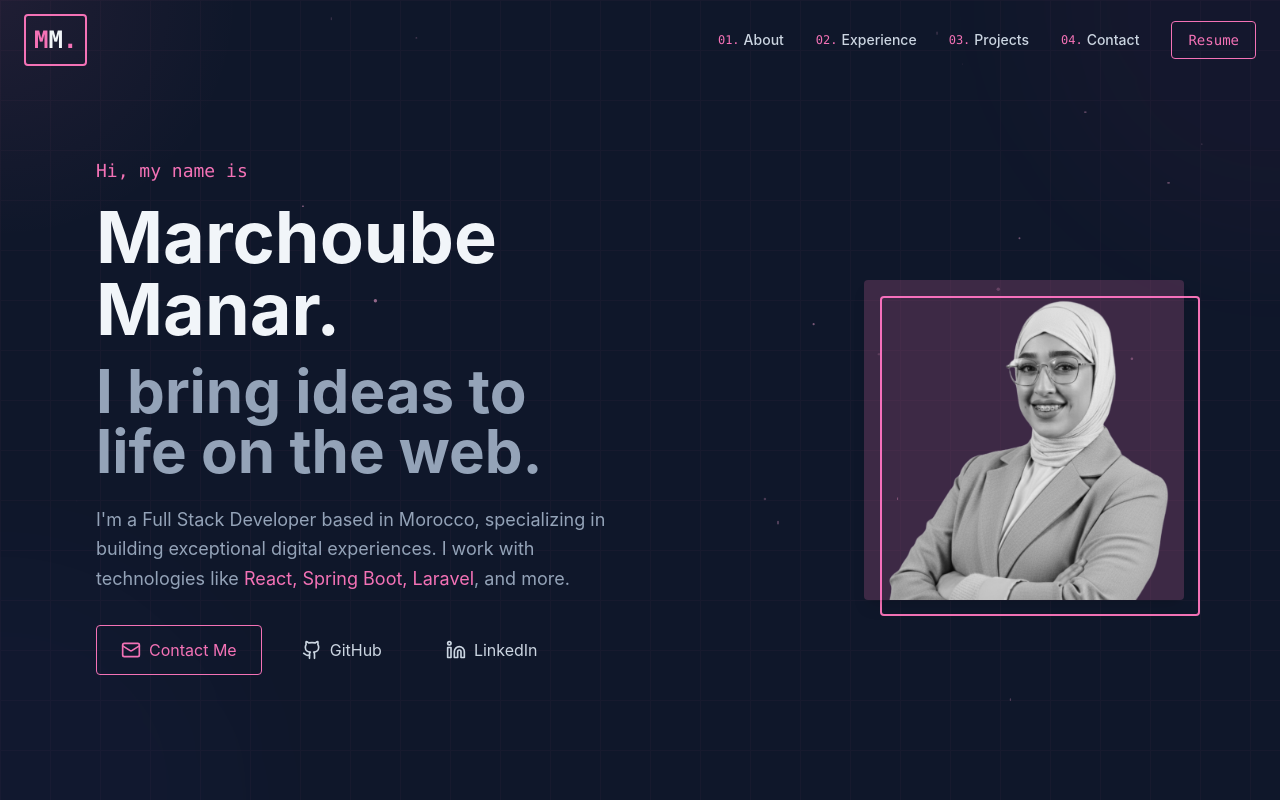
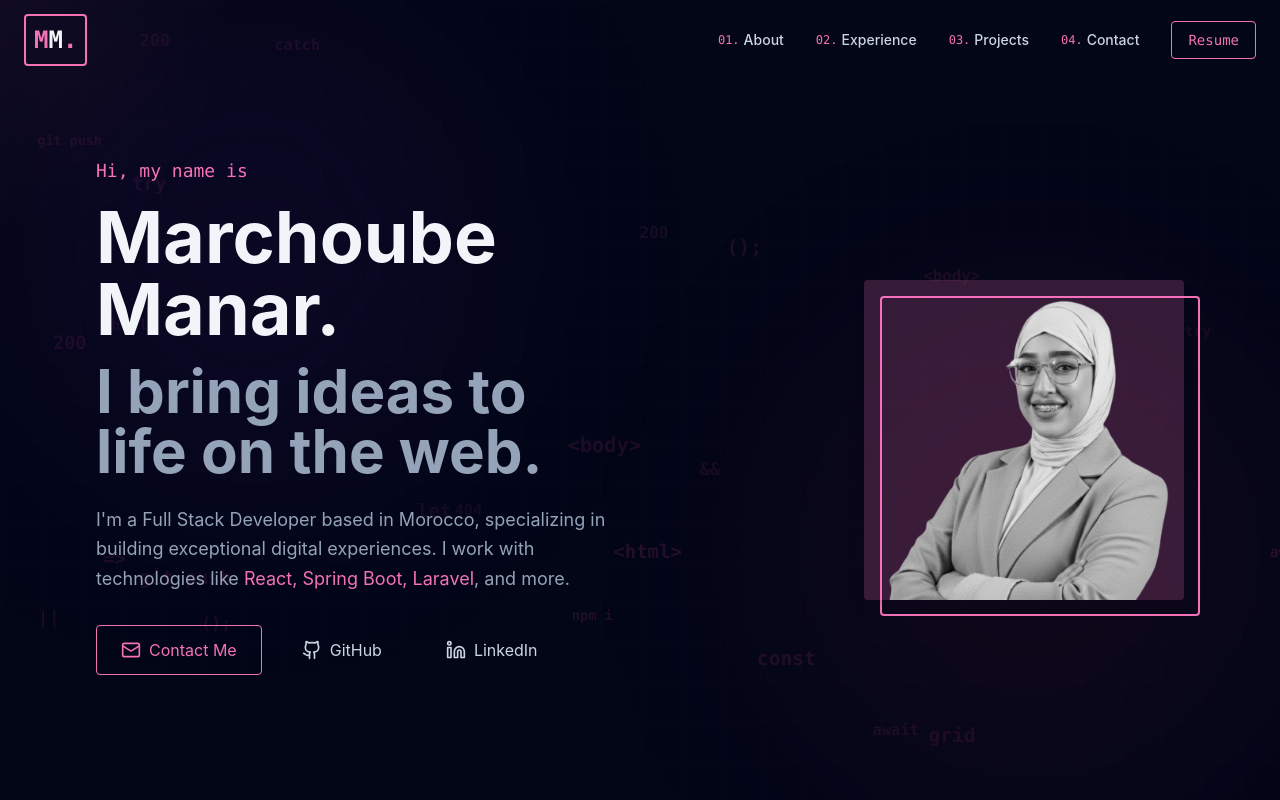
Before and after one commit to ManaR-Rch/My-portfolio, a React (Vite) app: page / in a window 1280 px wide. Shown: the top 800 px of the page. Built offline with nearby package versions, Linux system fonts and the light colour scheme.

Commit message:
Enhance background: Add subtle code stream animation

```diff
--- a/src/App.jsx
+++ b/src/App.jsx
@@ -8,7 +8,7 @@ import BackgroundAnimation from './components/BackgroundAnimation'
 
 function App() {
   return (
-    <div className="min-h-screen bg-slate-900 text-slate-100 selection:bg-pink-400 selection:text-pink-900 relative">
+    <div className="min-h-screen text-slate-100 selection:bg-pink-400 selection:text-pink-900 relative">
       <BackgroundAnimation />
       <Navbar />
       <main className="max-w-screen-xl mx-auto px-6 md:px-12 lg:px-24 relative z-10">
--- a/src/components/BackgroundAnimation.jsx
+++ b/src/components/BackgroundAnimation.jsx
@@ -16,56 +16,78 @@ const BackgroundAnimation = () => {
         };
     }, []);
 
+    const webDevSymbols = [
+        "<html>", "<body>", "</div>", "npm i", "git push",
+        "{ }", "();", "=>", "&&", "||", "return",
+        "console.log", "import", "export", "const", "let",
+        "try", "catch", "async", "await", "404", "200",
+        "float", "grid", "flex", "#root"
+    ];
+
+    // Create a stable set of floating items
+    const [floatingItems] = useState(() =>
+        [...Array(30)].map((_, i) => ({
+            id: i,
+            text: webDevSymbols[Math.floor(Math.random() * webDevSymbols.length)],
+            x: Math.random() * 100,
+            y: Math.random() * 100,
+            scale: Math.random() * 0.5 + 0.8,
+            duration: Math.random() * 20 + 10,
+            delay: Math.random() * 5
+        }))
+    );
+
     return (
-        <div className="fixed inset-0 z-0 overflow-hidden pointer-events-none bg-slate-900">
-            {/* Interactive Mouse Gradient */}
+        <div className="fixed inset-0 z-0 overflow-hidden pointer-events-none bg-slate-950">
+            {/* Interactive Spotlight */}
             <div
                 className="absolute inset-0 z-10 transition-opacity duration-300"
                 style={{
-                    background: `radial-gradient(600px circle at ${mousePosition.x}px ${mousePosition.y}px, rgba(244, 114, 182, 0.07), transparent 40%)`
+                    background: `radial-gradient(600px circle at ${mousePosition.x}px ${mousePosition.y}px, rgba(244, 114, 182, 0.06), transparent 40%)`
                 }}
             />
 
-            {/* Static Gradient Blobs for depth */}
-            <div className="absolute top-0 right-0 w-[500px] h-[500px] bg-pink-500/5 rounded-full blur-3xl opacity-50 -translate-y-1/2 translate-x-1/2" />
-            <div className="absolute bottom-0 left-0 w-[500px] h-[500px] bg-indigo-500/5 rounded-full blur-3xl opacity-50 translate-y-1/2 -translate-x-1/2" />
-
-            {/* Floating Particles */}
-            {[...Array(20)].map((_, i) => (
-                <motion.div
-                    key={i}
-                    className="absolute bg-pink-300 rounded-full"
+            {/* Binary / Code Stream Effect */}
+            {floatingItems.map((item) => (
+                <motion.span
+                    key={item.id}
+                    className="absolute font-mono text-pink-500 font-bold select-none pointer-events-none"
                     initial={{
-                        x: Math.random() * (typeof window !== 'undefined' ? window.innerWidth : 1000),
-                        y: Math.random() * (typeof window !== 'undefined' ? window.innerHeight : 1000),
-                        opacity: Math.random() * 0.3 + 0.1,
-                        scale: Math.random() * 0.5 + 0.5,
+                        x: `${item.x}vw`,
+                        y: `${item.y}vh`,
+                        opacity: 0
                     }}
                     animate={{
-                        y: [null, Math.random() * -100],
-                        opacity: [null, Math.random() * 0.5 + 0.1, 0],
+                        y: [ `${item.y}vh`, `${item.y - 20}vh` ],
+                        opacity: [0, 0.15, 0]
                     }}
                     transition={{
-                        duration: Math.random() * 10 + 10,
+                        duration: 10 + Math.random() * 10,
                         repeat: Infinity,
                         ease: "linear",
-                        delay: Math.random() * 5
+                        delay: Math.random() * 2
                     }}
                     style={{
-                        width: Math.random() * 3 + 1 + 'px',
-                        height: Math.random() * 3 + 1 + 'px',
+                         fontSize: `${item.scale}rem`,
                     }}
-                />
+                >
+                    {item.text}
+                </motion.span>
             ))}
 
-            {/* Grid Pattern Overlay */}
-            <div
-                className="absolute inset-0 opacity-[0.03]"
-                style={{
-                    backgroundImage: 'linear-gradient(#f472b6 1px, transparent 1px), linear-gradient(to right, #f472b6 1px, transparent 1px)',
-                    backgroundSize: '50px 50px'
-                }}
-            />
+            {/* Decorative Grid Lines */}
+            <svg className="absolute inset-0 w-full h-full opacity-[0.03] z-0">
+                <defs>
+                    <pattern id="grid" width="40" height="40" patternUnits="userSpaceOnUse">
+                        <path d="M 40 0 L 0 0 0 40" fill="none" stroke="#f472b6" strokeWidth="1"/>
+                    </pattern>
+                </defs>
+                <rect width="100%" height="100%" fill="url(#grid)" />
+            </svg>
+
+            {/* Subtle Gradient Glows */}
+            <div className="absolute top-0 left-0 w-[500px] h-[500px] bg-purple-900/10 rounded-full blur-[100px]" />
+            <div className="absolute bottom-0 right-0 w-[500px] h-[500px] bg-pink-900/10 rounded-full blur-[100px]" />
         </div>
     );
 };
```
